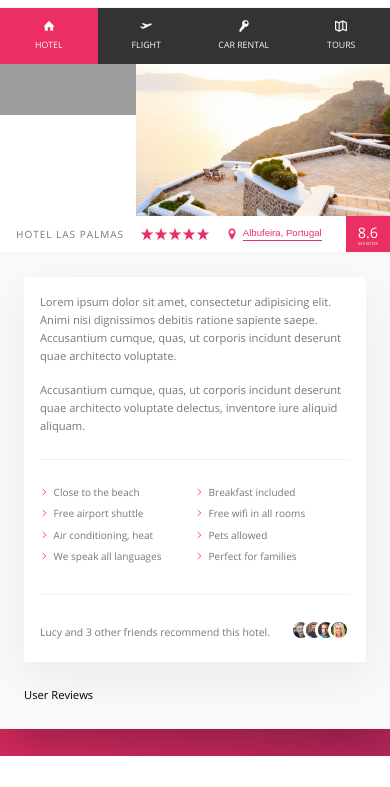
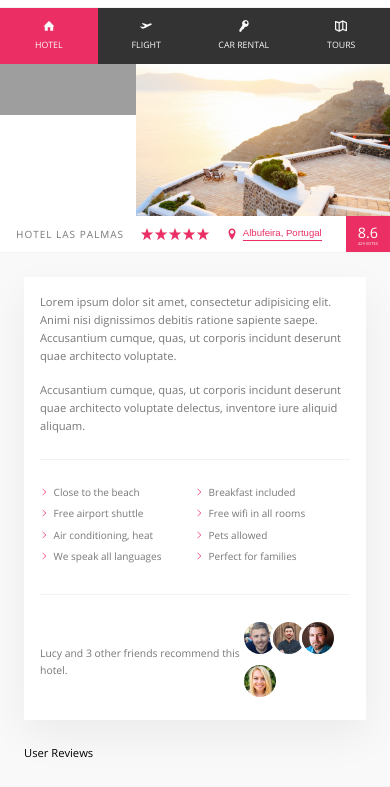
Before and after one commit to rspatz/trillo, a plain HTML site: page index.html in a window 390 px wide. Shown: the part 88-875 px from the top of the page. Before the commit the page ends 844 px from the top, so only its background shows below. Drawn offline with Linux system fonts and the light colour scheme; grey boxes are pictures that could not be loaded.

Commit message:
Add files via upload

```diff
--- a/css/style.css
+++ b/css/style.css
@@ -442,10 +442,5 @@ li {
     border: 3px solid #fff; }
     .recommend__photo:not(:last-child) {
       margin-right: -1.5rem; }
-    @media only screen and (max-width: 31.25em) {
-      .recommend__photo {
-        height: 2rem;
-        width: 2rem;
-        flex-direction: column; } }
 
 /*# sourceMappingURL=style.css.map */
```
